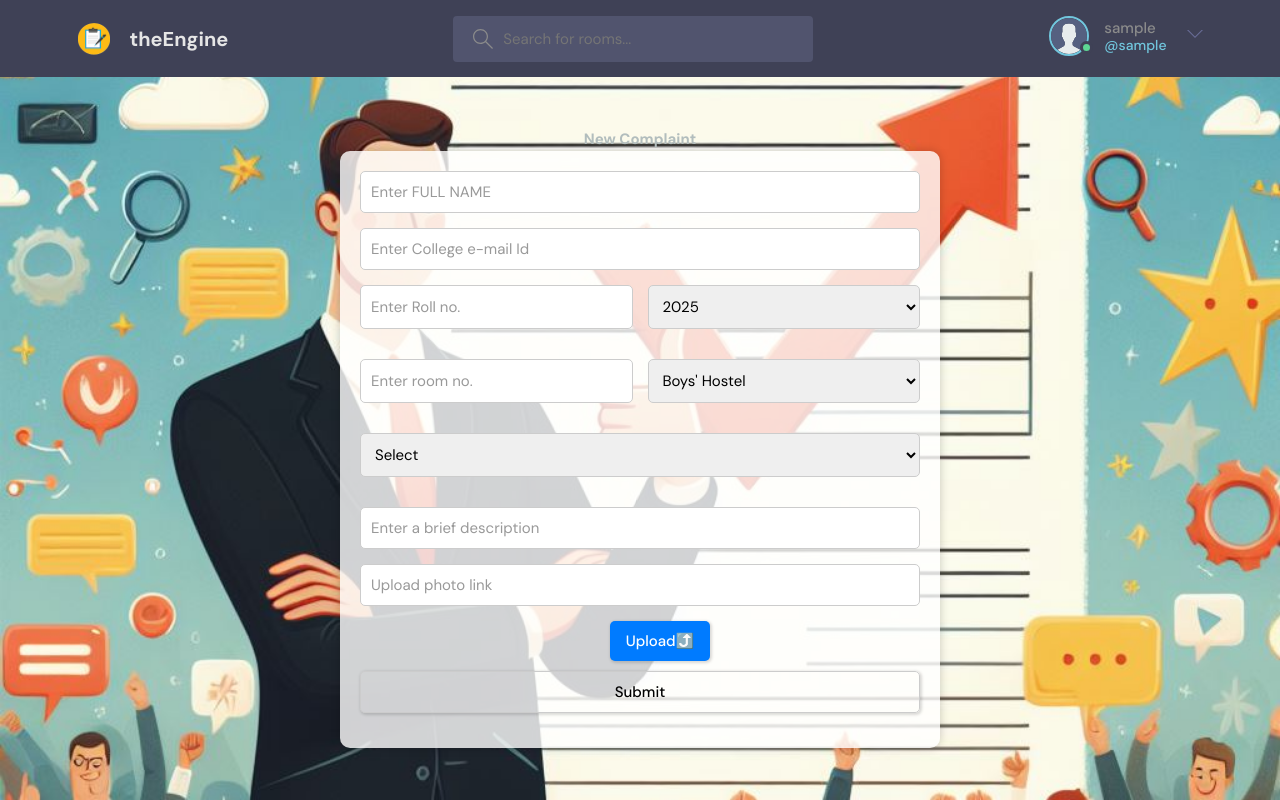
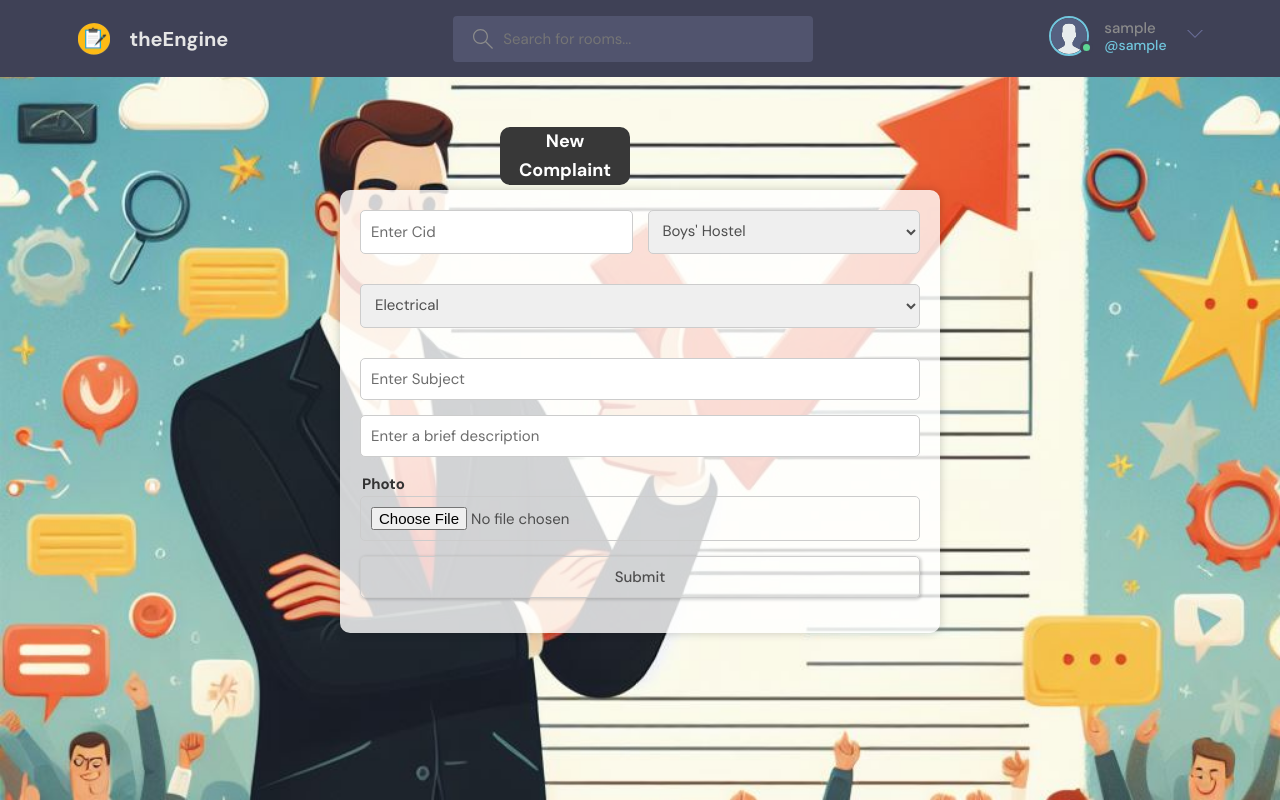
Before and after one commit to Jassi-Gill/theComplaintEngine, a Django app: page /complaint-form/ in a window 1280 px wide. Run offline with Django 5.2, Linux system fonts and the light colour scheme; the visitor is signed in with stand-in values (Sample User, id 1).

Commit message:
all done

```diff
--- a/theEngine/base/models.py
+++ b/theEngine/base/models.py
@@ -49,11 +49,13 @@ class ComplaintRoom(models.Model):
     complaintType = models.ForeignKey(
         ComplaintType, on_delete=models.SET_NULL, null=True
     )
-    subject = models.CharField(max_length=200)
+    subject = models.CharField(max_length=100)
     description = models.TextField(null=True, blank=True)
     participants = models.ManyToManyField(
         User, related_name="participants", blank="True"
     )
+    area = models.CharField(max_length=100, null=True)
+    photo = models.ImageField(null=True, blank=True)
     updated = models.DateTimeField(auto_now=True)
     created = models.DateTimeField(auto_now_add=True)
 
--- a/theEngine/base/templates/base/complaint_form.html
+++ b/theEngine/base/templates/base/complaint_form.html
@@ -19,24 +19,16 @@
         <img src="{% static 'images/complaint_form.jpeg' %}" alt="Background Image">
     </div>
     <div class="heading">
-        <h1>New Complaint</h1>
+        <h1
+            style="font-size: larger; color: rgb(255, 255, 255); background-color: rgb(56, 56, 56); width: 130px; border-radius: 10px; margin-left: 500px; margin-bottom: 5px;">
+            New Complaint</h1>
     </div>
     <div id="app">
-        <form class="Form">
-            <input type="text" name="Name" placeholder="Enter FULL NAME" class="form-input">
-            <input type="text" name="Email" placeholder="Enter College e-mail Id" class="form-input">
+        <form class="Form" method="POST">
+            {% csrf_token %}
             <div class="small_box">
-                <input type="number" name="RollNo." placeholder="Enter Roll no." class="form-input">
-                <select name="batch" class="form-select">
-                    <option value="2025">2025</option>
-                    <option value="2026">2026</option>
-                    <option value="2027">2027</option>
-                    <option value="2028">2028</option>
-                </select>
-            </div>
-            <div class="small_box">
-                <input type="number" name="room no." placeholder="Enter room no." class="form-input">
-                <select name="Area" class="form-select">
+                <input type="text" name="cid" placeholder="Enter Cid" class="form-input">
+                <select name="area" class="form-select">
                     <option value="Boys' Hostel">Boys' Hostel</option>
                     <option value="Girls' Hostel">Girls' Hostel</option>
                     <option value="Faculty Residence (T1/T2)">Faculty Residence (T1/T2)</option>
@@ -46,17 +38,24 @@
                 </select>
             </div>
             <select name="complaintType" onchange="handleComplaintTypeChange(event)" class="form-select">
-                <option value="Select">Select</option>
-                <option value="Electrical">Electrical</option>
-                <option value="Plumbing">Plumbing</option>
-                <option value="Civil">Civil</option>
-                <option value="Others">Others</option>
+                <option style="color: rgb(52, 52, 52);" value="Electrical">Electrical</option>
+                <option style="color: rgb(52, 52, 52);" value="Mess">Mess</option>
+                <option style="color: rgb(52, 52, 52);" value="Plumbing">Plumbing</option>
+                <option style="color: rgb(52, 52, 52);" value="Civil">Civil</option>
+                <option style="color: rgb(52, 52, 52);" value="Others">Others</option>
             </select>
-            <div id="additionalOptionsDiv" class="option-container"></div>
-            <input type="text" name="brief-desc" placeholder="Enter a brief description" class="form-input">
-            <input type="text" name="photo-link" placeholder="Upload photo link" oninput="handleInputChange(event)"
-                class="form-input">
-            <button type="button" onclick="handleButtonClick()" class="btn">Upload⤴️</button>
+            <div id="additionalOptionsDiv" class="option-container" style="color: rgb(52, 52, 52);"></div>
+            <input type="text" name="subject" placeholder="Enter Subject" class="form-input">
+            <input type="text" name="description" placeholder="Enter a brief description" class="form-input">
+            <h3 style="color: rgb(51, 51, 51); padding-left: 2px;">Photo</h3>
+            {{form.photo}}
+            {% if messages %}
+            <ul class="messages">
+                {% for message in messages %}
+                <li>{{ message }}</li>
+                {% endfor %}
+            </ul>
+            {% endif %}
             <input type="submit" class="btn">
         </form>
     </div>
@@ -72,7 +71,7 @@
                     'LIGHT': "",
                     'Fan Regulator': "",
                     'Exhaust Fan (Round)': "{% static 'images/exhaustFan.jpg' %}",
-                    'Echaust Fan':"{% static 'images/exhaustFan1.jpg' %}",
+                    'Echaust Fan': "{% static 'images/exhaustFan1.jpg' %}",
                 },
                 'Plumbing': {
                     'Toilet faucet/JetSpray': '', // Add image path
@@ -81,6 +80,10 @@
                 },
                 'Civil': {
                     'Wall/Floor etc.': '', // Add image path
+                    // Add other options and their image paths
+                },
+                'Mess': {
+                    'Food': '', // Add image path
                     // Add other options and their image paths
                 },
                 'Others': {
--- a/theEngine/base/templates/base/edit_profile.html
+++ b/theEngine/base/templates/base/edit_profile.html
@@ -5,7 +5,7 @@
 <head>
     <meta charset="UTF-8">
     <meta name="viewport" content="width=device-width, initial-scale=1.0">
-    <title>Edit Profile</title>
+    <title>theEngine</title>
     <link rel="shortcut icon" href="{% static 'images/logo.ico' %}" type="image/x-icon">
     <link rel="stylesheet" href="{% static 'styles/edit_profile.css' %}">
 </head>
--- a/theEngine/base/templates/base/thread_page.html
+++ b/theEngine/base/templates/base/thread_page.html
@@ -36,6 +36,8 @@
             <h2>{{room.subject}}</h2>
             <div class="announcement-details">
                 <h3>{{room.description}}</h3>
+                <a href="{% url 'delete-page' room.cid %}"><h3>DELETE PAGE</h3></a>
+                <!-- <a href="{% url 'update-page' room.cid %}"><h3>UPDATE PAGE</h3></a> -->
                 <div class="announcement-meta">
                     <p>{{room.created|timesince}}</p>
                     <p>HOSTED BY <a href="{% url 'profile-page' room.host.username %}" style="text-decoration: none;">@{{room.host.username}}</a></p>
--- a/theEngine/base/urls.py
+++ b/theEngine/base/urls.py
@@ -6,6 +6,8 @@ urlpatterns = [
     path("logout-user", views.logoutUser, name="logout-user"),
     path("signup-page", views.signupPage, name="signup-page"),
     path("home-page/", views.homePage, name="home-page"),
+    path("delete-page/<str:pk>/", views.deletePage, name="delete-page"),
+    path("update-page/<str:pk>/", views.updateRoom, name="update-page"),
     path("thread-page/<str:pk>/", views.complaintThread, name="thread-page"),
     path("profile-page/<str:pk>/", views.profilePage, name="profile-page"),
     path("edit-profile/<str:pk>/", views.editProfile, name="edit-profile"),
--- a/theEngine/base/views.py
+++ b/theEngine/base/views.py
@@ -36,6 +36,7 @@ def homePage(request):
     return render(request, "base/home_page.html", context)
 
 
+@login_required(login_url="login")
 def complaintThread(request, pk):
     room = ComplaintRoom.objects.get(cid=pk)
     room_messages = room.message_set.all()
@@ -56,6 +57,68 @@ def complaintThread(request, pk):
     return render(request, "base/thread_page.html", context)
 
 
+@login_required(login_url="login")
+def complaintForm(request):
+    form = ComplaintRoomForm()
+
+    if request.method == "POST":
+        c = ComplaintType.objects.get(complaintType=request.POST.get("complaintType"))
+
+        ComplaintRoom.objects.create(
+            host=request.user,
+            cid=request.POST.get("cid"),
+            subject=request.POST.get("subject"),
+            area=request.POST.get("area"),
+            complaintType=c,
+            description=request.POST.get("description"),
+            photo=request.FILES,
+        )
+        return redirect("home-page")
+
+    context = {"form": form}
+    return render(request, "base/complaint_form.html", context)
+
+
+@login_required(login_url="login")
+def updateRoom(request, pk):
+    room = ComplaintRoom.objects.get(cid=pk)
+    form = ComplaintRoomForm(instance=room)
+
+    if request.user != room.host:
+        return redirect("home-page")
+
+    if request.method == "POST":
+        form = ComplaintRoomForm(request.POST, request.FILES, instance=room)
+        c = ComplaintType.objects.get(complaintType=request.POST.get("complaintType"))
+        room.host = request.user
+        room.cid = request.POST.get("cid")
+        room.subject = request.POST.get("subject")
+        room.area = (request.POST.get("area"),)
+        room.complaintType = c
+        room.description = request.POST.get("description")
+        room.photo = request.FILES
+        room.save()
+        return redirect("home-page")
+
+    context = {"form": form, "room": room}
+    return render(request, "base/complaint_form.html", context)
+
+
+@login_required(login_url="login")
+def deletePage(request, pk):
+    room = ComplaintRoom.objects.get(cid=pk)
+
+    if request.user != room.host:
+        return redirect("home-page")
+
+    if request.method == "POST":
+        room.delete()
+        return redirect("home-page")
+
+    return render(request, "base/delete_page.html", {"obj": room})
+
+
+@login_required(login_url="login")
 def profilePage(request, pk):
     profile_user = User.objects.get(username=pk)
     rooms = ComplaintRoom.objects.filter(Q(host__username__icontains=pk))
@@ -98,10 +161,6 @@ def editProfile(request, pk):
     return render(request, "base/edit_profile.html", {"form": form, "user": user1})
 
 
-def complaintForm(request):
-    return render(request, "base/complaint_form.html")
-
-
 def loginPage(request):
     page = "login"
     if request.method == "POST":
@@ -141,6 +200,7 @@ def signupPage(request):
     return render(request, "base/signup_page.html", context)
 
 
+@login_required(login_url="login")
 def dataPage(request):
     stu = User.objects.filter(Q(usertype__icontains="Student"))
     fac = User.objects.filter(Q(usertype__icontains="Faculty"))
--- a/theEngine/static/styles/complaint_form.css
+++ b/theEngine/static/styles/complaint_form.css
@@ -35,6 +35,7 @@
     padding: 10px;
     margin-bottom: 15px;
     border: 1px solid #ccc;
+    color: #4e4e4e;
     border-radius: 5px;
     box-sizing: border-box;
   }
@@ -43,7 +44,7 @@
     width: 100%;
     padding: 10px;
     background-color: #007bff;
-    color: #fff;
+    color: #ffb9b9;
     border: none;
     border-radius: 5px;
     cursor: pointer;
@@ -108,7 +109,7 @@
 
   .Form input[type="text"]::placeholder,
   .Form input[type="number"]::placeholder {
-    color: #999;
+    color: #6d6d6d;
   }
 
   .Form input[type="text"]:focus,
```
Also changed, not shown: theEngine/base/templates/base/delete_page.html (added, +49 -0 lines), theEngine/static/styles/thread_page.css (+10 -13 lines), theEngine/base/migrations/0008_complaintroom_area_complaintroom_photo_and_more.py (added), theEngine/base/migrations/0009_alter_complaintroom_photo.py (added).
